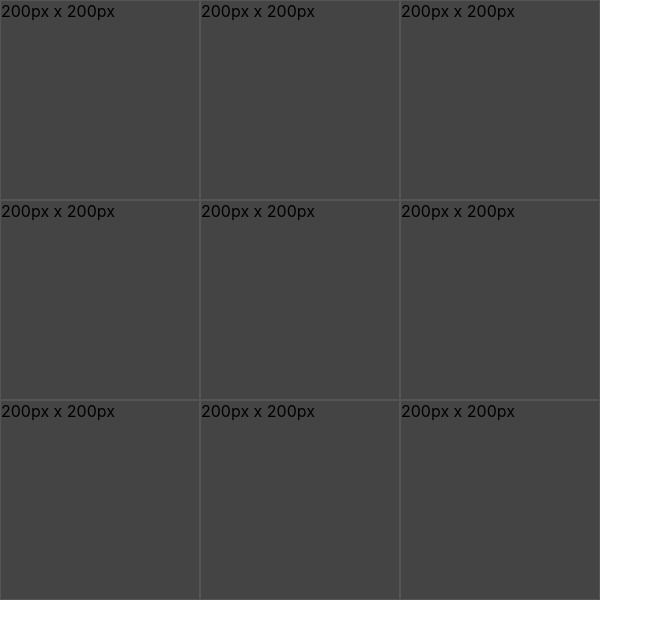
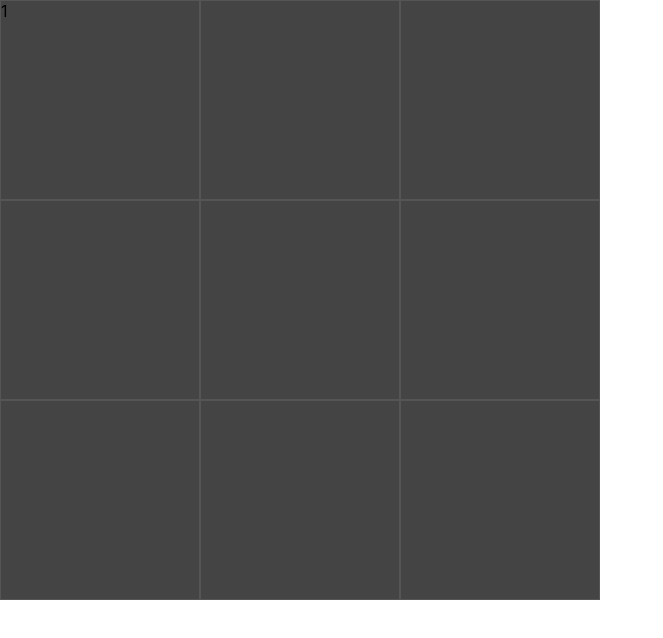
Before and after one commit to mbravo10/mbravo10.github.io, a React (Create React App) app: page / in a window 1280 px wide. Shown: the top 638 px of the page, without its empty margins (0-663 px from the left). Built offline with nearby package versions, Linux system fonts and the light colour scheme.

Commit message:
Adding gameboard

```diff
--- a/src/App.js
+++ b/src/App.js
@@ -1,9 +1,13 @@
 import Gameboard from './components/Gameboard';
 import './App.css';
 
+const SELECTIONS = [1, 2, 3,
+                    4, 5, 6,
+                    7, 8, 9];
+
 function App() {
   return (
-    <Gameboard/>
+    <Gameboard gameArray={SELECTIONS}/>
   );
 }
 
--- a/src/components/Gameboard.js
+++ b/src/components/Gameboard.js
@@ -1,17 +1,17 @@
 import './styles/gameboard.css';
 
-export default function Gameboard(){
+export default function Gameboard(props){
     return(
         <div class="game-board">
-            <div class="box">200px x 200px</div>
-            <div class="box">200px x 200px</div>
-            <div class="box">200px x 200px</div>
-            <div class="box">200px x 200px</div>
-            <div class="box">200px x 200px</div>
-            <div class="box">200px x 200px</div>
-            <div class="box">200px x 200px</div>
-            <div class="box">200px x 200px</div>
-            <div class="box">200px x 200px</div>
+            <div class="box">{props.gameArray[0]}</div>
+            <div class="box"></div>
+            <div class="box"></div>
+            <div class="box"></div>
+            <div class="box"></div>
+            <div class="box"></div>
+            <div class="box"></div>
+            <div class="box"></div>
+            <div class="box"></div>
         </div>
     );
 }
```
